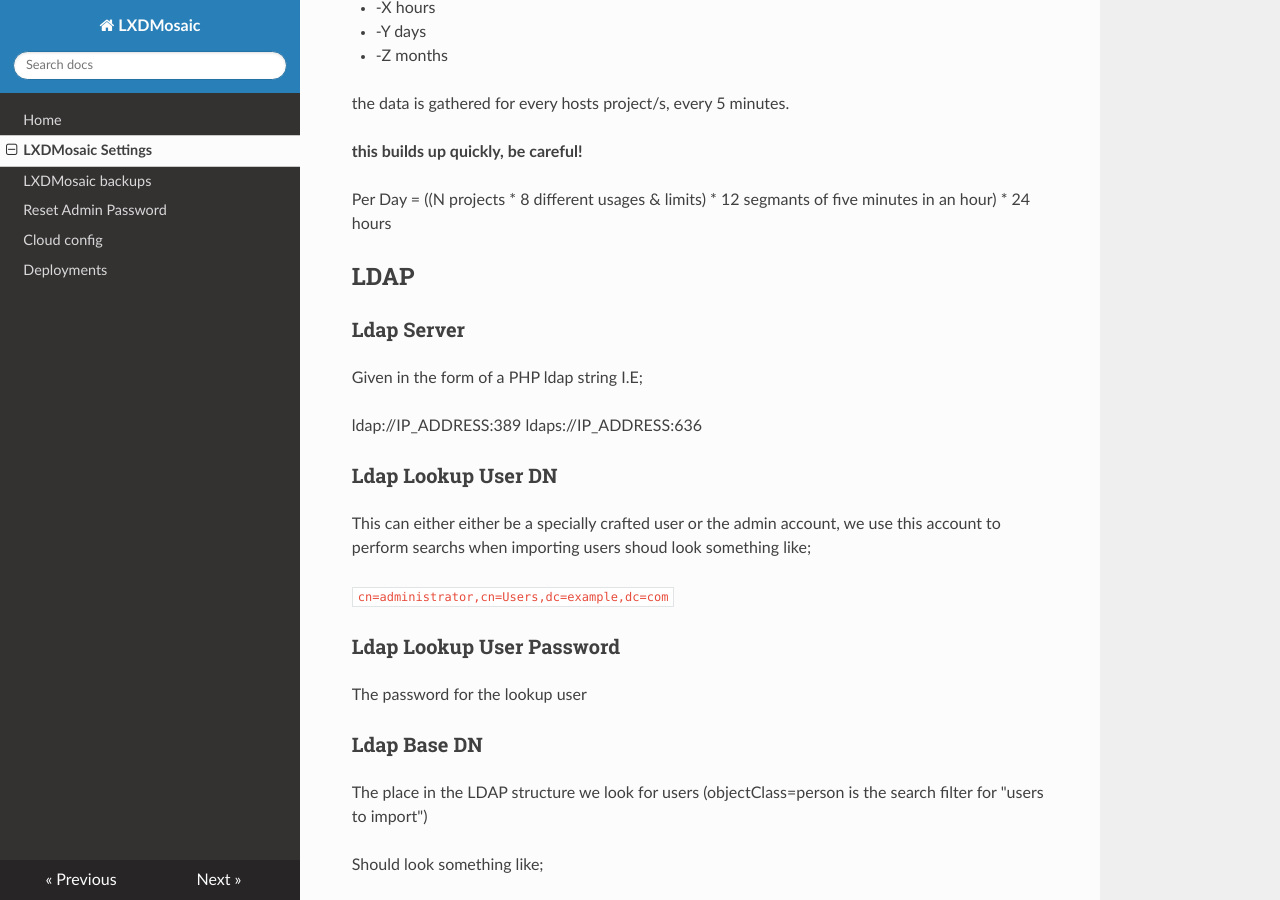
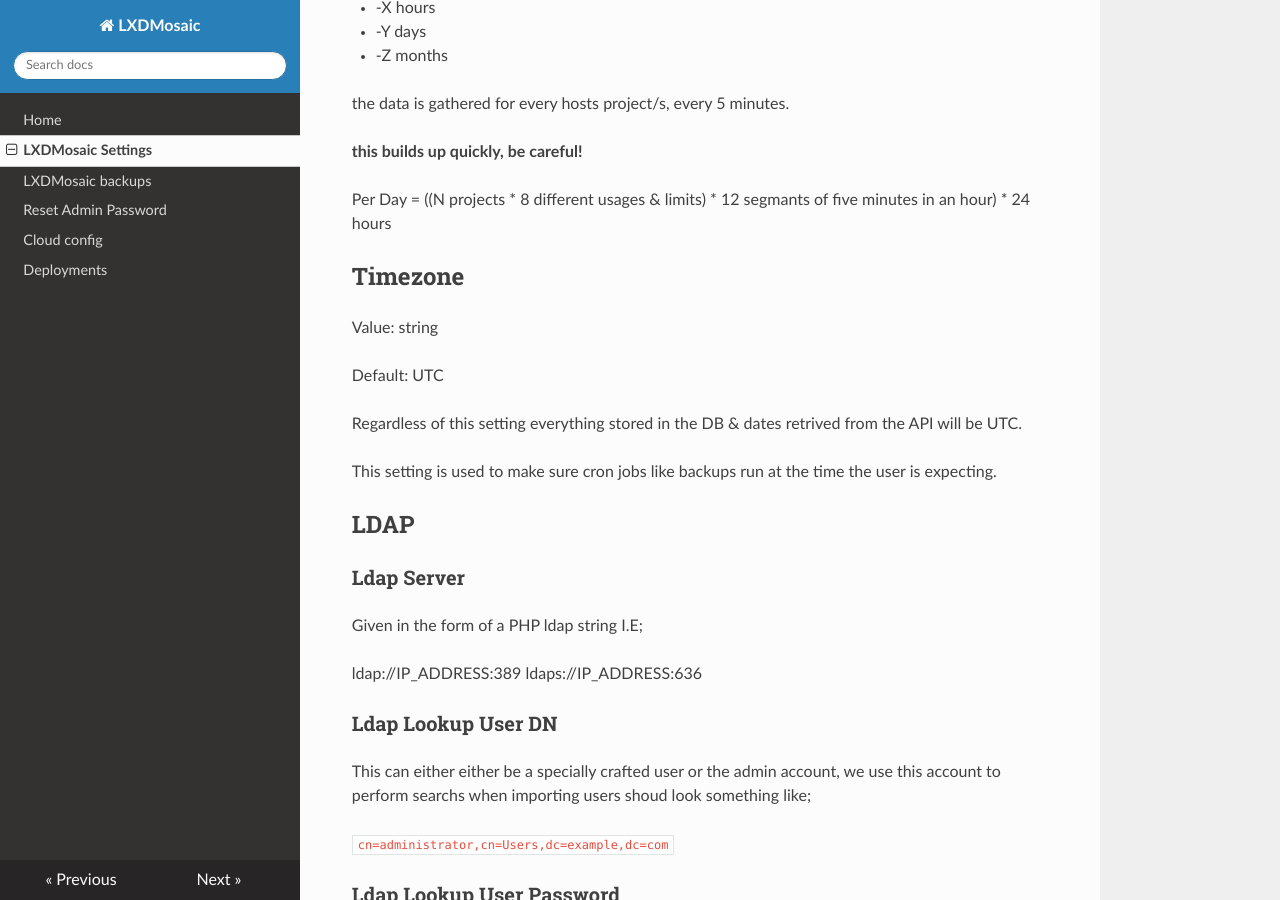
Before and after one commit to turtle0x1/LxdMosaic, an MkDocs documentation site: the page built from docs/LXDMosaic_Settings.md, in a window 1280 px wide and 900 px high, scrolled down 1359 px. Built offline with MkDocs 1.6.1, drawn with Linux system fonts in a browser that asks for light colours; nearby versions of some CDN libraries.

Commit message:
Update docs with information about the timezone setting

```diff
--- a/docs/LXDMosaic_Settings.md
+++ b/docs/LXDMosaic_Settings.md
@@ -62,6 +62,18 @@
 
 Per Day = ((N projects * 8 different usages & limits) * 12 segmants of five minutes in an hour) * 24 hours
 
+## Timezone
+
+Value: string
+
+Default: UTC
+
+Regardless of this setting everything stored in the DB & dates retrived from the
+API will be UTC.
+
+This setting is used to make sure cron jobs like backups run at the time the
+user is expecting.
+
 ## LDAP
 
 ### Ldap Server
```
